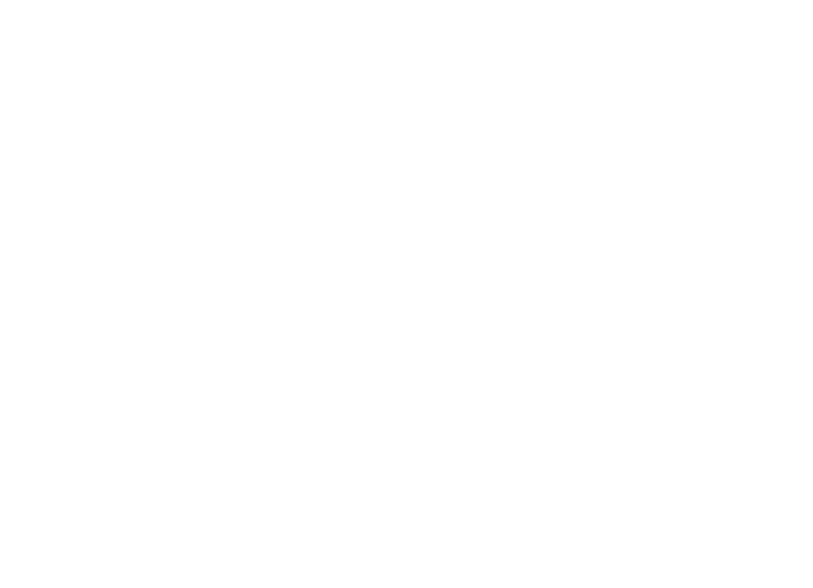
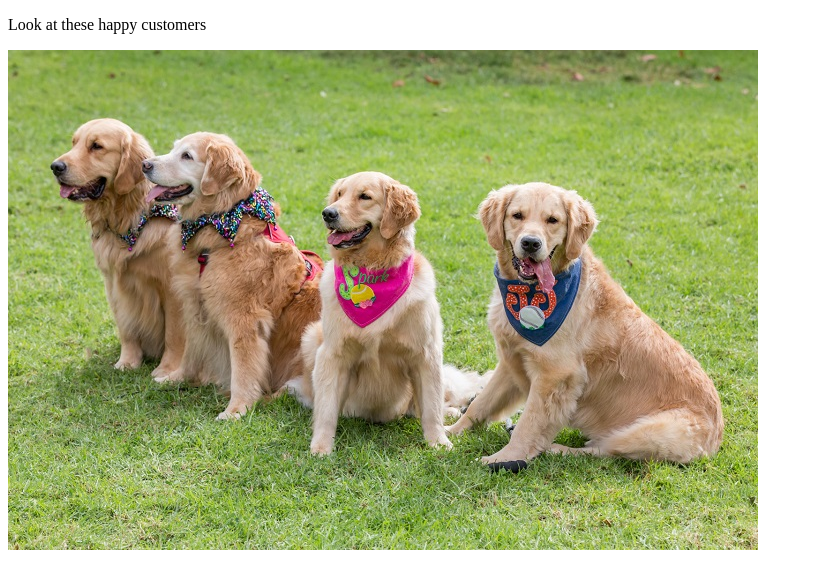
Before and after one commit to Taylor-M-B/cp3402_CMS, a plain HTML site: page news.html in a window 1280 px wide. Shown: the whole page, without its empty margins (0-813 px from the left). Drawn offline with Linux system fonts and the light colour scheme.

Commit message:
add photo add caption

```diff
--- a/news.html
+++ b/news.html
@@ -5,6 +5,7 @@
     <title>What's New</title>
 </head>
 <body>
-<picture></picture>
+<p>Look at these happy customers</p>
+<img src="Golden-Retriever-review.jpg">
 </body>
 </html>
```
Also changed, not shown: Golden-Retriever-review.jpg (added).
